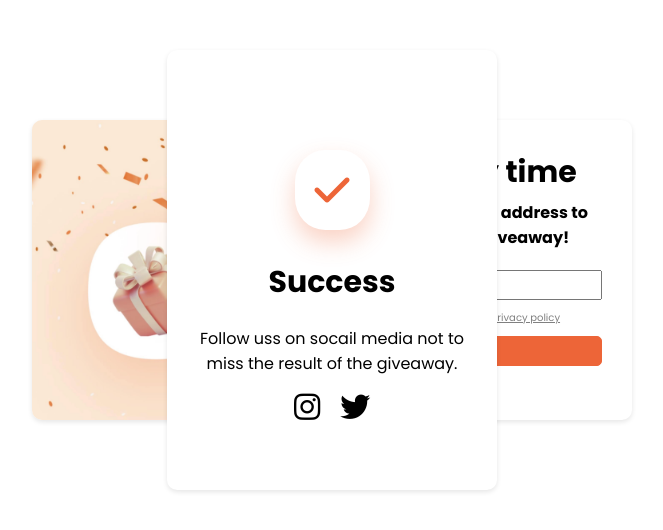
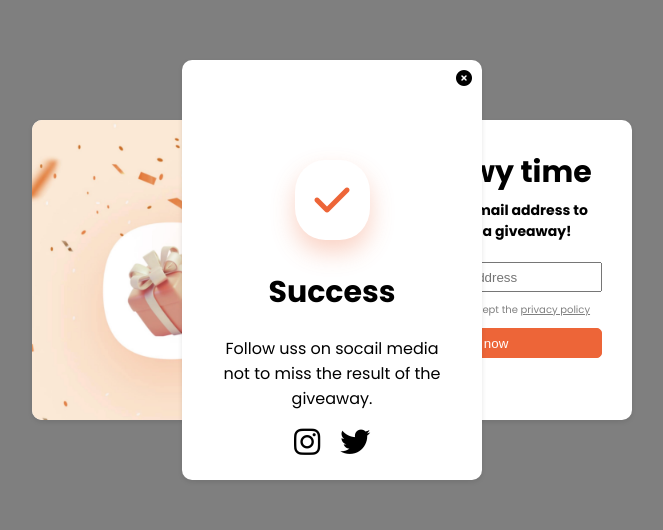
Before and after one commit to farzanehFathi/pop-up-project, a plain HTML site: page index.html in a window 1280 px wide. Shown: the part 130-660 px from the top of the page, without its empty margins (308-971 px from the left). Drawn offline with Linux system fonts and the light colour scheme.

Commit message:
Created open & close modal functionalities

```diff
--- a/index.html
+++ b/index.html
@@ -12,7 +12,7 @@
     <title>Pop-Up Project</title>
   </head>
   <body>
-    <div class="pop-up-card">
+    <div class="pop-up-modal">
       <div class="pop-up-img-side">
         <img src="/imgs/popup.webp" alt="" />
       </div>
@@ -39,7 +39,8 @@
         </form>
       </div>
     </div>
-    <div class="success-card">
+    <div class="success-modal active">
+      <i class="fa-solid fa-circle-xmark close-sccss-btn"></i>
       <i class="fa-solid fa-check"></i>
       <h2>Success</h2>
       <p>Follow uss on socail media not to miss the result of the giveaway.</p>
@@ -48,5 +49,7 @@
         <i class="fa-brands fa-twitter"></i>
       </div>
     </div>
+    <div class="overlay"></div>
   </body>
+  <script src="/script.js"></script>
 </html>
--- a/script.js
+++ b/script.js
@@ -0,0 +1,34 @@
+const popUpModal = document.querySelector(".pop-up-modal");
+const successModal = document.querySelector(".success-modal");
+const overlay = document.querySelector(".overlay");
+
+const form = document.querySelector("form");
+const emailInput = document.querySelector(".email");
+const policyCheckBox = document.querySelector(".check-box input");
+const closeSuccess = document.querySelector(".close-sccss-btn");
+
+const ShowPopUp = () => {
+  if (popUpModal === null) return;
+  popUpModal.classList.add("active");
+  overlay.classList.add("active");
+};
+
+const Success = () => {
+  if (successModal === null) return;
+  successModal.classList.add("active");
+};
+
+const closePopUps = () => {
+  popUpModal.classList.remove("active");
+  successModal.classList.remove("active");
+  overlay.classList.remove("active");
+};
+
+document.addEventListener("DOMContentLoaded", function () {
+  setTimeout(ShowPopUp, 1000);
+});
+
+closeSuccess.addEventListener("click", function () {
+  successModal.classList.remove("active");
+  overlay.classList.remove("active");
+});
--- a/styles.css
+++ b/styles.css
@@ -4,10 +4,15 @@
   --primary: #ed6538;
 }
 
-/* Success & Pop Up CARD */
+*,
+*::after,
+*::before {
+  box-sizing: border-box;
+}
+/* Success & Pop Up modal */
 
-.pop-up-card,
-.success-card {
+.pop-up-modal,
+.success-modal {
   background: white;
   font-family: "Poppins";
   border-radius: 10px;
@@ -15,9 +20,9 @@
   z-index: 3000;
 }
 
-/* Pop Up CARD */
+/* Pop Up modal */
 
-.pop-up-card {
+.pop-up-modal {
   width: 600px;
   height: 300px;
   display: flex;
@@ -25,7 +30,12 @@
   position: absolute;
   bottom: 50%;
   left: 50%;
-  transform: translate(-50%, 50%);
+  transform: translate(-50%, 50%) scale(0);
+  transition: 200ms ease-in-out;
+}
+
+.pop-up-modal.active {
+  transform: translate(-50%, 50%) scale(1);
 }
 
 /* Children */
@@ -60,13 +70,14 @@
 }
 
 .pop-up-txt-side .txt-box h2,
-.success-card h2 {
+.success-modal h2 {
   font-weight: 700;
   font-size: 30px;
   margin: 0 0 5px 0;
 }
 .pop-up-txt-side .txt-box p {
   font-weight: 600;
+  font-size: 14px;
   margin: 0;
 }
 
@@ -110,11 +121,27 @@
   color: gray;
 }
 
-/* Success CARD */
+/* Overlay */
+.overlay {
+  position: fixed;
+  top: 0;
+  left: 0;
+  right: 0;
+  bottom: 0;
+  opacity: 0;
+  background-color: rgba(0, 0, 0, 0.5);
+  pointer-events: none;
+}
 
-.success-card {
-  width: 270px;
-  height: 300px;
+.overlay.active {
+  opacity: 1;
+  pointer-events: all;
+}
+/* Success modal */
+
+.success-modal {
+  width: 300px;
+  height: 420px;
   padding: 70px 30px;
   display: flex;
   flex-direction: column;
@@ -123,10 +150,23 @@
   position: absolute;
   left: 50%;
   top: 50%;
-  transform: translate(-50%, -50%);
+  transform: translate(-50%, -50%) scale(0);
 }
 
-.success-card .fa-check {
+.success-modal.active {
+  transform: translate(-50%, -50%) scale(1);
+}
+
+.success-modal .fa-circle-xmark {
+  position: fixed;
+  top: 10px;
+  right: 10px;
+}
+
+.success-modal .fa-circle-xmark:hover {
+  cursor: pointer;
+}
+.success-modal .fa-check {
   color: var(--primary);
   font-size: 40px;
   padding: 20px;
@@ -144,15 +184,18 @@
 /* Mobile Screen */
 
 @media screen and (max-width: 768px) {
-  .pop-up-card {
-    width: 400px;
-    height: 600px;
+  .pop-up-modal {
+    width: 350px;
+    height: 550px;
     display: flex;
     flex-direction: column;
     bottom: 15px;
-    transform: translate(-50%, 0);
+    transform: translate(-50%, 0) scale(0);
   }
 
+  .pop-up-modal.active {
+    transform: translate(-50%, 0) scale(1);
+  }
   /* Children */
 
   .pop-up-img-side,
```
